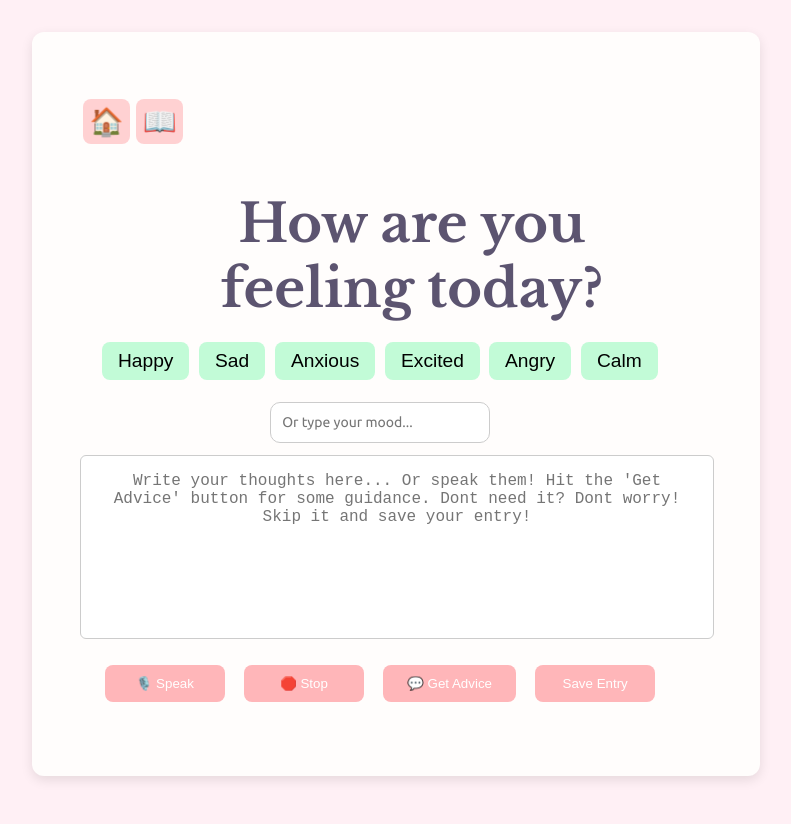
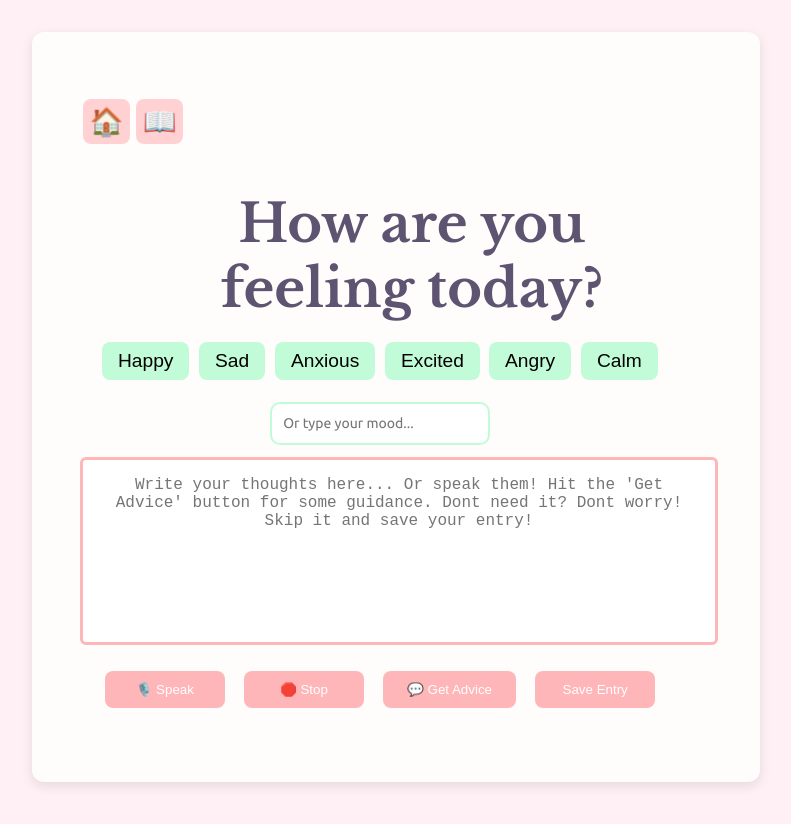
Before and after one commit to ShaynaMBarclay/vent2me, a React (Vite) app: page /journal in a window 1280 px wide. Shown: the top 824 px of the page, without its empty margins (244-1035 px from the left). Built offline with nearby package versions, Linux system fonts and the light colour scheme; the HTML template or start-up script is replaced by a standard one; a web font is replaced by a local one.

Commit message:
css changes

```diff
--- a/src/styles/Journal.css
+++ b/src/styles/Journal.css
@@ -42,7 +42,7 @@ h2 {
   padding: 0.7rem;
   margin: 0 auto 0.8rem;
   border-radius: 10px;
-  border: 1px solid #ccc;
+  border: 2.5px solid #c2fbd7;
   font-family: "Ubuntu", sans-serif;
   font-size: 14px;
   width: 220px;
@@ -55,7 +55,7 @@ h2 {
   height: 150px;
   padding: 1rem;
   border-radius: 6px;
-  border: 1px solid #ccc;
+  border: 3px solid #ffb6b9;;
   margin-bottom: 1rem;
   resize: none;
   font-size: 1rem;
```
